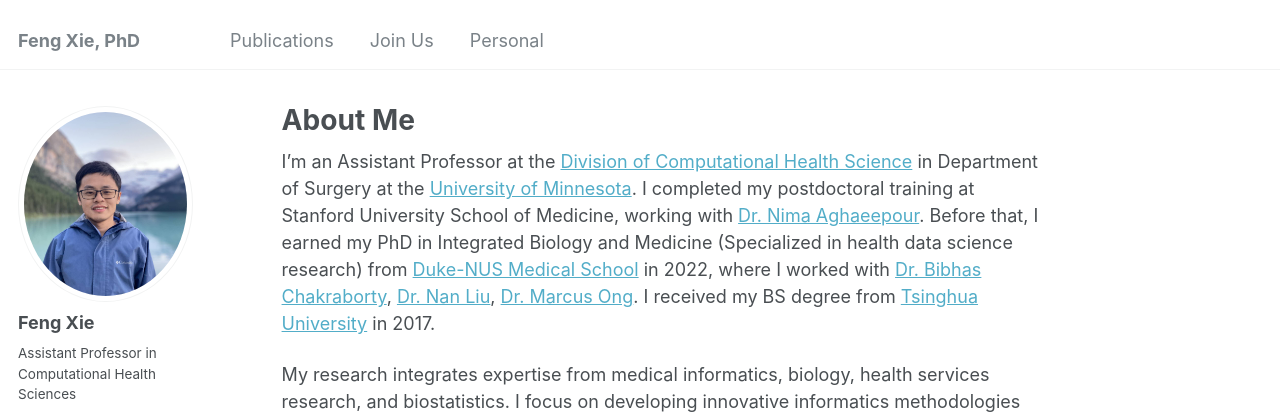
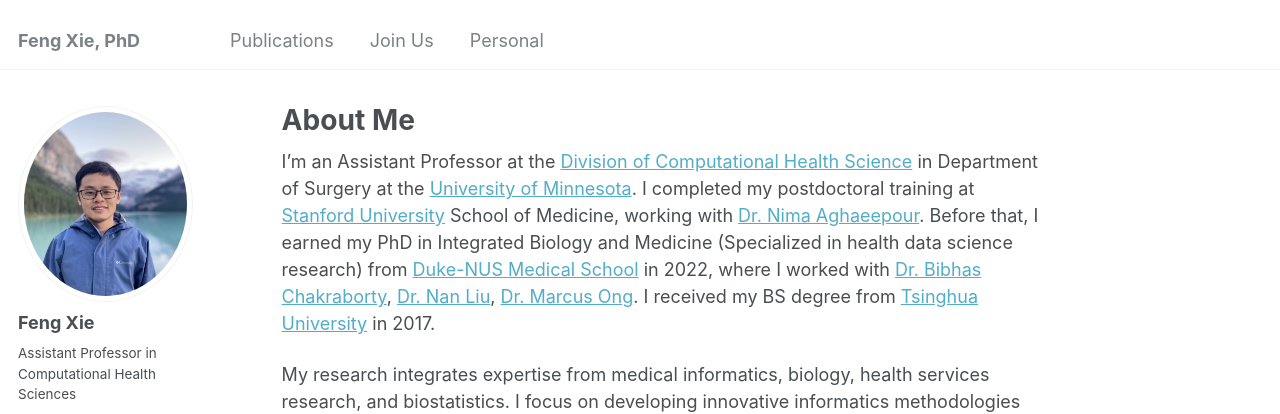
Before and after one commit to fengx13/fengx13.github.io, a Jekyll site: the page built from _pages/about.md, in a window 1280 px wide and 900 px high. Shown: the top 414 px of the window. Built offline with Jekyll 4.4.1, drawn with Linux system fonts in a browser that asks for light colours; some web fonts are replaced; part of the change alters nothing that is shown.

```diff
--- a/_pages/about.md
+++ b/_pages/about.md
@@ -6,7 +6,7 @@ redirect_from:
   - /about/
   - /about.html
 ---
-I'm an Assistant Professor at the [Division of Computational Health Science](https://med.umn.edu/surgery/divisions/computational-health-sciences) in Department of Surgery at the [University of Minnesota](https://twin-cities.umn.edu/). I completed my postdoctoral training at Stanford University School of Medicine, working with [Dr. Nima Aghaeepour](https://nalab.stanford.edu/team/nima-aghaeepour/). Before that, I earned my PhD in Integrated Biology and Medicine (Specialized in health data science research) from [Duke-NUS Medical School](https://www.duke-nus.edu.sg/) in 2022, where I worked with [Dr. Bibhas Chakraborty](https://blog.nus.edu.sg/bibhas/), [Dr. Nan Liu](https://blog.nus.edu.sg/liunan/), [Dr. Marcus Ong](https://www.duke-nus.edu.sg/directory/detail/ong-eng-hock-marcus). I received my BS degree from [Tsinghua University](https://www.tsinghua.edu.cn/en/) in 2017.
+I'm an Assistant Professor at the [Division of Computational Health Science](https://med.umn.edu/surgery/divisions/computational-health-sciences) in Department of Surgery at the [University of Minnesota](https://twin-cities.umn.edu/). I completed my postdoctoral training at [Stanford University](https://www.stanford.edu/) School of Medicine, working with [Dr. Nima Aghaeepour](https://nalab.stanford.edu/team/nima-aghaeepour/). Before that, I earned my PhD in Integrated Biology and Medicine (Specialized in health data science research) from [Duke-NUS Medical School](https://www.duke-nus.edu.sg/) in 2022, where I worked with [Dr. Bibhas Chakraborty](https://blog.nus.edu.sg/bibhas/), [Dr. Nan Liu](https://blog.nus.edu.sg/liunan/), [Dr. Marcus Ong](https://www.duke-nus.edu.sg/directory/detail/ong-eng-hock-marcus). I received my BS degree from [Tsinghua University](https://www.tsinghua.edu.cn/en/) in 2017.
 
 My research integrates expertise from medical informatics, biology, health services research, and biostatistics. I focus on developing innovative informatics methodologies and applying them across various healthcare domains. My work involved leveraging large-scale multimodal data, including electronic health records (EHR), clinical notes, and medical signal data, to address significant healthcare challenges. I have also developed methodologies to enhance model interpretability, generalizability, and reproducibility, thereby fostering trustworthiness in machine learning applications within healthcare.
 
```
